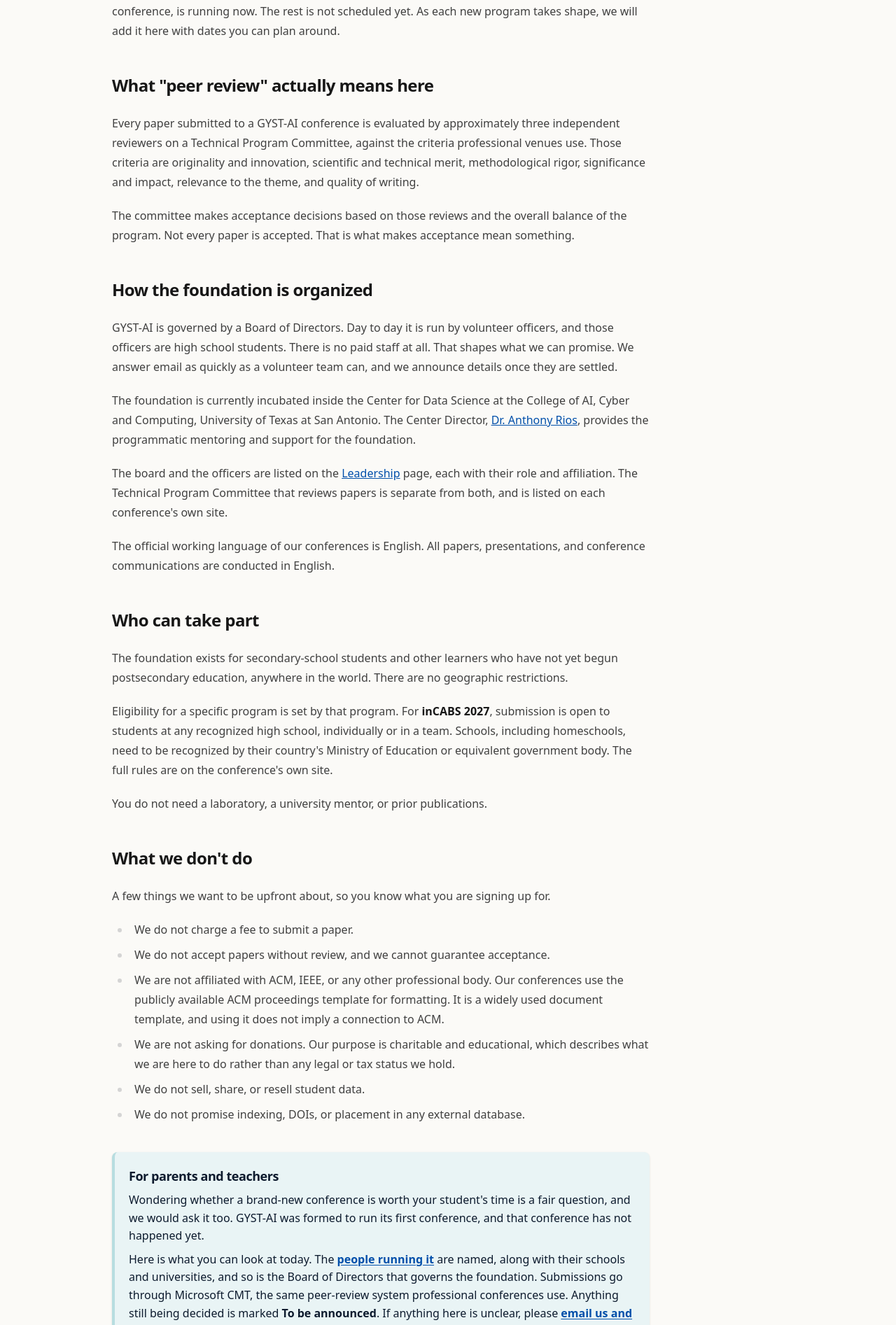
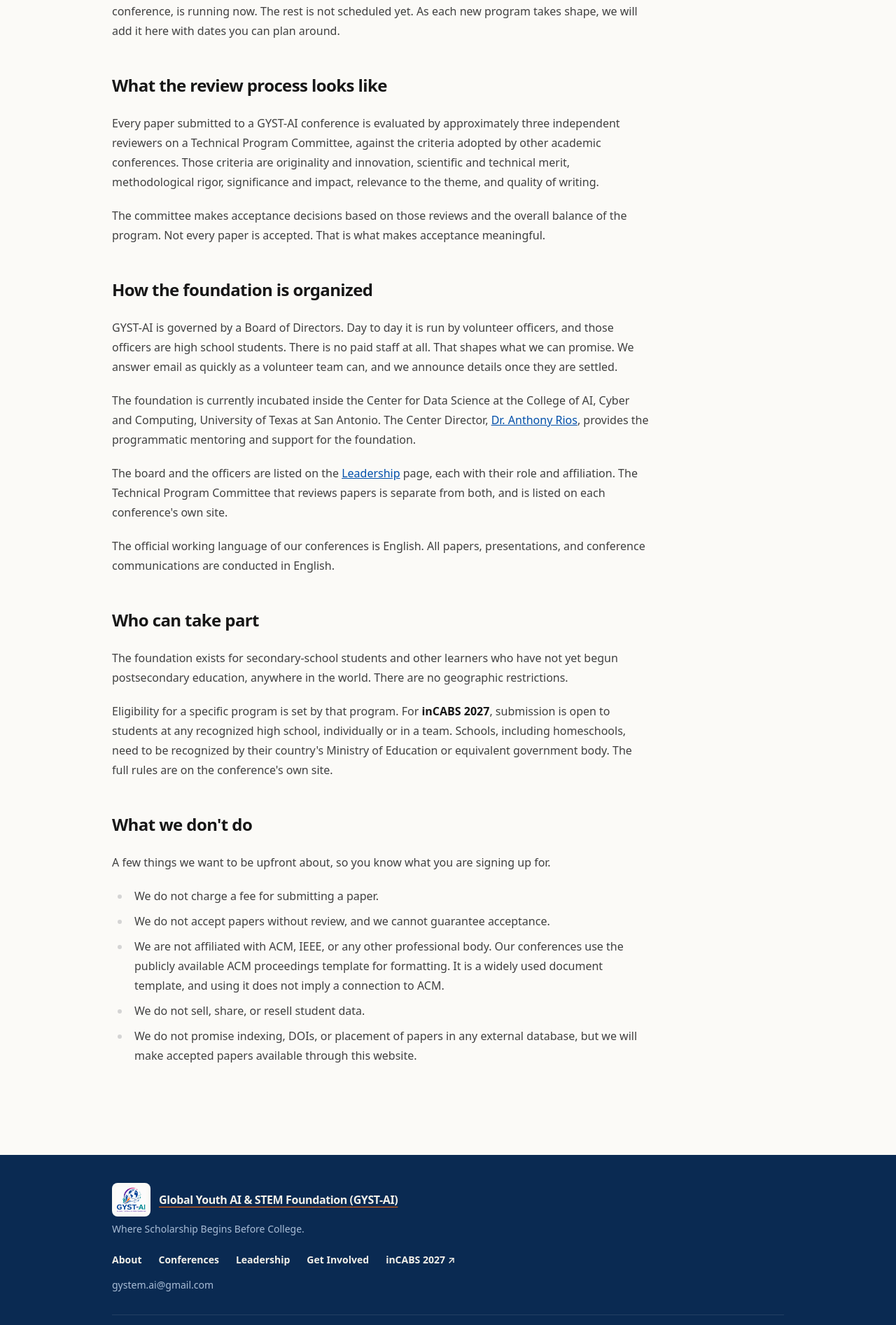
Before and after one commit to GYST-AI/gyst-ai.github.io, a Next.js app: page /about in a window 1280 px wide. Shown: the part 886-2779 px from the top of the page at 70% size. Built offline with nearby package versions, Linux system fonts and the light colour scheme.

Commit message:
Updated the about for the organization

```diff
--- a/src/app/about/page.tsx
+++ b/src/app/about/page.tsx
@@ -24,28 +24,6 @@ export default function AboutPage() {
       >
         <AboutContent />
       </div>
-
-      <div className={`mt-10 ${PROSE_WIDTH}`}>
-        <Callout variant="reassurance" title="For parents and teachers">
-          <p>
-            Wondering whether a brand-new conference is worth your student&apos;s
-            time is a fair question, and we would ask it too. {org.acronym} was
-            formed to run its first conference, and that conference has not
-            happened yet.
-          </p>
-          <p>
-            Here is what you can look at today. The{" "}
-            <Link href="/leadership">people running it</Link> are named, along
-            with their schools and universities, and so is the Board of
-            Directors that governs the foundation. Submissions go through
-            Microsoft CMT, the same peer-review system professional conferences
-            use. Anything still being decided is marked{" "}
-            <span className="font-semibold">To be announced</span>. If anything
-            here is unclear, please{" "}
-            <a href={`mailto:${org.contact.email}`}>email us and ask</a>.
-          </p>
-        </Callout>
-      </div>
     </div>
   );
 }
--- a/src/content/about.mdx
+++ b/src/content/about.mdx
@@ -1,8 +1,8 @@
 ## Why we exist
 
-There are more young students doing genuine research than there are places to take it. Science fairs are valuable, and they give you a few minutes at a poster. Academic journals are not really built for a first-time author, and most conferences assume a university affiliation behind every submission.
+There are more young students doing genuine research than there are places to take it. Science fairs are valuable, and they give students a few minutes at a poster. And most academic conferences are geared towards faculty and students from universities.
 
-The Global Youth AI &amp; STEM Foundation runs the missing middle: an international conference where student work is submitted as a written paper, reviewed by people qualified to review it, and presented by the student who did it.
+The Global Youth AI &amp; STEM Foundation addresses the missing gap: hosting international conferences where pre-college students' work can be submitted as a written paper, reviewed by people qualified to review it, and presented by the student who did it.
 
 ## What we're organized to do
 
@@ -14,11 +14,11 @@ The foundation is organized to host educational conferences, lectures, workshops
 
 That is the remit we are built for, and we are starting with one thing. **inCABS 2027**, our inaugural conference, is running now. The rest is not scheduled yet. As each new program takes shape, we will add it here with dates you can plan around.
 
-## What "peer review" actually means here
+## What the review process looks like
 
-Every paper submitted to a GYST-AI conference is evaluated by approximately three independent reviewers on a Technical Program Committee, against the criteria professional venues use. Those criteria are originality and innovation, scientific and technical merit, methodological rigor, significance and impact, relevance to the theme, and quality of writing.
+Every paper submitted to a GYST-AI conference is evaluated by approximately three independent reviewers on a Technical Program Committee, against the criteria adopted by other academic conferences. Those criteria are originality and innovation, scientific and technical merit, methodological rigor, significance and impact, relevance to the theme, and quality of writing.
 
-The committee makes acceptance decisions based on those reviews and the overall balance of the program. Not every paper is accepted. That is what makes acceptance mean something.
+The committee makes acceptance decisions based on those reviews and the overall balance of the program. Not every paper is accepted. That is what makes acceptance meaningful.
 
 ## How the foundation is organized
 
@@ -36,15 +36,12 @@ The foundation exists for secondary-school students and other learners who have
 
 Eligibility for a specific program is set by that program. For **inCABS 2027**, submission is open to students at any recognized high school, individually or in a team. Schools, including homeschools, need to be recognized by their country's Ministry of Education or equivalent government body. The full rules are on the conference's own site.
 
-You do not need a laboratory, a university mentor, or prior publications.
-
 ## What we don't do
 
 A few things we want to be upfront about, so you know what you are signing up for.
 
-- We do not charge a fee to submit a paper.
+- We do not charge a fee for submitting a paper.
 - We do not accept papers without review, and we cannot guarantee acceptance.
 - We are not affiliated with ACM, IEEE, or any other professional body. Our conferences use the publicly available ACM proceedings template for formatting. It is a widely used document template, and using it does not imply a connection to ACM.
-- We are not asking for donations. Our purpose is charitable and educational, which describes what we are here to do rather than any legal or tax status we hold.
 - We do not sell, share, or resell student data.
-- We do not promise indexing, DOIs, or placement in any external database.
+- We do not promise indexing, DOIs, or placement of papers in any external database, but we will make accepted papers available through this website.
```
